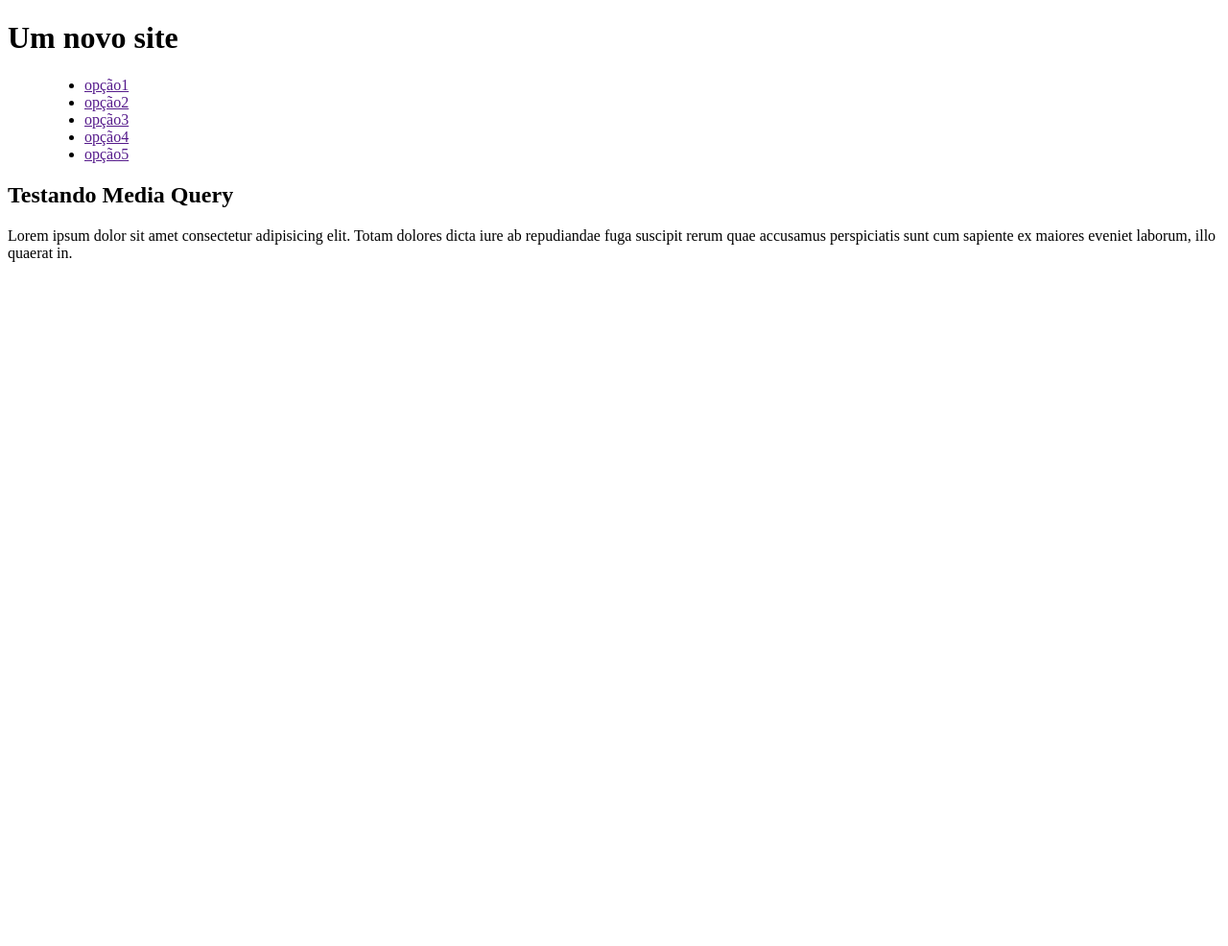
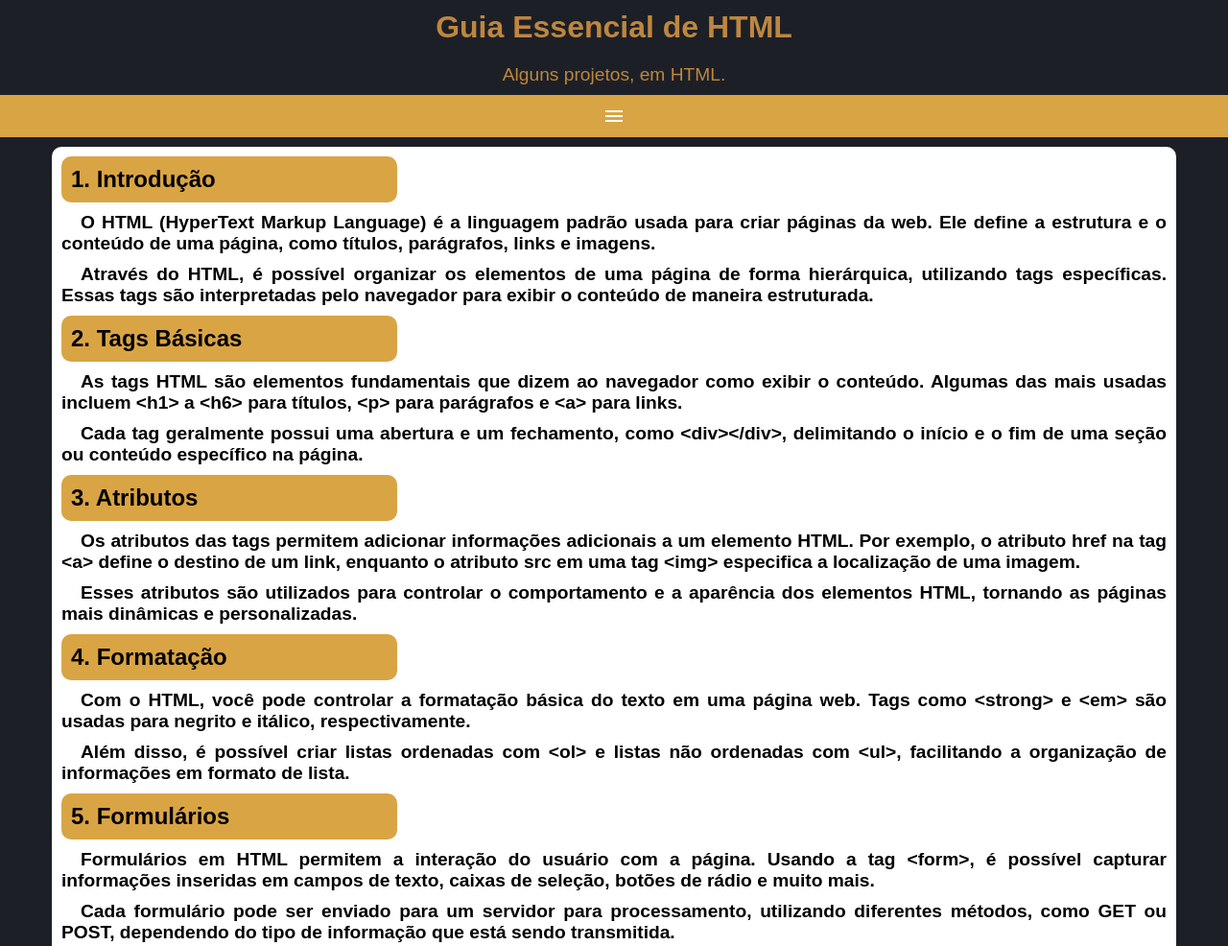
Before and after one commit to ailton019/interativo, a plain HTML site: page menu_interativo/index.html in a window 1280 px wide. Shown: the top 986 px of the page at 96% size. Before the commit the page ends 800 px from the top, so only its background shows below. Drawn offline with nearby package versions, Linux system fonts and the light colour scheme.

Commit message:
Atualização da página
estilização de cor, configurações de Java Script e bastante CSS.

```diff
--- a/menu_interativo/estilo/style.css
+++ b/menu_interativo/estilo/style.css
@@ -1 +1,85 @@
 @charset "UTF-8";
+
+*{
+    font-family: Arial, Helvetica, sans-serif;
+    margin: 0;
+    padding: 0;
+}
+
+body, html {
+    background-color: #1C2026;
+}
+
+header{
+    background-color: #1C2026;
+    & h1{
+        color: #BF863F;
+        text-align: center;
+        padding: 10px;
+    }
+    & p{
+        color: #BF863F;
+        text-align: center;
+        padding: 10px;
+        font-size: 1.2em;
+    }
+}
+span#burger{
+    background-color: #D9A443;
+    display: block;
+    color: white;
+    text-align: center;
+    padding: 10px;
+}
+span#burger:hover{
+    background-color: #BF863F;
+    color: #D9A443;
+    cursor: pointer;
+}
+
+menu {
+    display: none;
+    & ul{
+        list-style-type: none;
+    }
+    & a{
+        display: block;
+        padding: 10px;
+        text-decoration: none;
+        background-color: #BF863F;
+        color: white;
+        text-align: center;
+        border-top: 2px solid #735C48;
+        font-weight: bolder;
+    }
+    & a:hover{
+        background-color: #8C6B42;
+        color: #1C2026;
+    }
+}
+main {
+    width: 90vw;
+    background-color: white;
+    margin: auto;
+    padding: 10px;
+    border-radius: 10px;
+    margin-top: 10px;
+
+    & article{
+        & h2{
+            padding-bottom: 20px;
+            background-color: #D9A443;
+            border-radius: 10px;
+            width: 330px;
+            padding: 10px;
+            margin-bottom: 10px;
+        }
+        & p{
+            text-align: justify;
+            margin-bottom: 10px;
+            text-indent: 20px;
+            font-size: 1.2em;
+            font-weight: bold;
+        }
+    }
+}
--- a/menu_interativo/index.html
+++ b/menu_interativo/index.html
@@ -3,27 +3,80 @@
 <head>
     <meta charset="UTF-8">
     <meta name="viewport" content="width=device-width, initial-scale=1.0">
-    <title>Média Query Interativa</title>
+    <title>Introdução HTML MQ</title>
+    <link rel="stylesheet" href="https://fonts.googleapis.com/css2?family=Material+Symbols+Outlined:opsz,wght,FILL,GRAD@20..48,100..700,0..1,-50..200&icon_names=menu" />
     <link rel="stylesheet" href="estilo/style.css">
+    <link rel="shortcut icon" href="./img/arquivo-html.png" type="image/x-icon">
 </head>
 <body>
     <header>
-        <h1>Um novo site</h1>
-        <menu>
+        <h1>Guia Essencial de HTML</h1>
+        <p id="h1">Alguns projetos, em HTML.</p>
+        <span id= "burger" class="material-symbols-outlined" onclick="clickMenu()">
+            menu
+            </span>
+        <menu id="itens">
             <ul>
-                <li><a href="">opção1</a></li>
-                <li><a href="">opção2</a></li>
-                <li><a href="">opção3</a></li>
-                <li><a href="">opção4</a></li>
-                <li><a href="">opção5</a></li>
+                <li><a href="">Casa do Dragão</a></li>
+                <li><a href="">Página Android</a></li>
+                <li><a href="">Cordel </a></li>
+                <li><a href="">Estudos HTML&CSS</a></li>
+                <li><a href="">Redes Sociais</a></li>
             </ul>
         </menu>
     </header>
     <main>
         <article>
-            <H2>Testando Media Query</H2>
-            <p>Lorem ipsum dolor sit amet consectetur adipisicing elit. Totam dolores dicta iure ab repudiandae fuga suscipit rerum quae accusamus perspiciatis sunt cum sapiente ex maiores eveniet laborum, illo quaerat in.</p>
+            <h2>1. Introdução</h2>
+            <p>
+                O HTML (HyperText Markup Language) é a linguagem padrão usada para criar páginas da web. Ele define a estrutura e o conteúdo de uma página, como títulos, parágrafos, links e imagens.
+            </p>
+            <p>
+                Através do HTML, é possível organizar os elementos de uma página de forma hierárquica, utilizando tags específicas. Essas tags são interpretadas pelo navegador para exibir o conteúdo de maneira estruturada.
+            </p>
+
+            <h2>2. Tags Básicas</h2>
+            <p>
+                As tags HTML são elementos fundamentais que dizem ao navegador como exibir o conteúdo. Algumas das mais usadas incluem <code>&lt;h1&gt;</code> a <code>&lt;h6&gt;</code> para títulos, <code>&lt;p&gt;</code> para parágrafos e <code>&lt;a&gt;</code> para links.
+            </p>
+            <p>
+                Cada tag geralmente possui uma abertura e um fechamento, como <code>&lt;div&gt;&lt;/div&gt;</code>, delimitando o início e o fim de uma seção ou conteúdo específico na página.
+            </p>
+
+            <h2>3. Atributos</h2>
+            <p>
+                Os atributos das tags permitem adicionar informações adicionais a um elemento HTML. Por exemplo, o atributo <code>href</code> na tag <code>&lt;a&gt;</code> define o destino de um link, enquanto o atributo <code>src</code> em uma tag <code>&lt;img&gt;</code> especifica a localização de uma imagem.
+            </p>
+            <p>
+                Esses atributos são utilizados para controlar o comportamento e a aparência dos elementos HTML, tornando as páginas mais dinâmicas e personalizadas.
+            </p>
+
+            <h2>4. Formatação</h2>
+            <p>
+                Com o HTML, você pode controlar a formatação básica do texto em uma página web. Tags como <code>&lt;strong&gt;</code> e <code>&lt;em&gt;</code> são usadas para negrito e itálico, respectivamente.
+            </p>
+            <p>
+                Além disso, é possível criar listas ordenadas com <code>&lt;ol&gt;</code> e listas não ordenadas com <code>&lt;ul&gt;</code>, facilitando a organização de informações em formato de lista.
+            </p>
+
+            <h2>5. Formulários</h2>
+            <p>
+                Formulários em HTML permitem a interação do usuário com a página. Usando a tag <code>&lt;form&gt;</code>, é possível capturar informações inseridas em campos de texto, caixas de seleção, botões de rádio e muito mais.
+            </p>
+            <p>
+                Cada formulário pode ser enviado para um servidor para processamento, utilizando diferentes métodos, como <code>GET</code> ou <code>POST</code>, dependendo do tipo de informação que está sendo transmitida.
+            </p>
         </article>
+
     </main>
+    <script>
+        function clickMenu() {
+            if (itens.style.display == 'block'){
+                itens.style.display = 'none'
+            } else{
+                itens.style.display = 'block'
+            }
+        }
+    </script>
 </body>
 </html>
```
Also changed, not shown: menu_interativo/img/arquivo-html.png (added).
